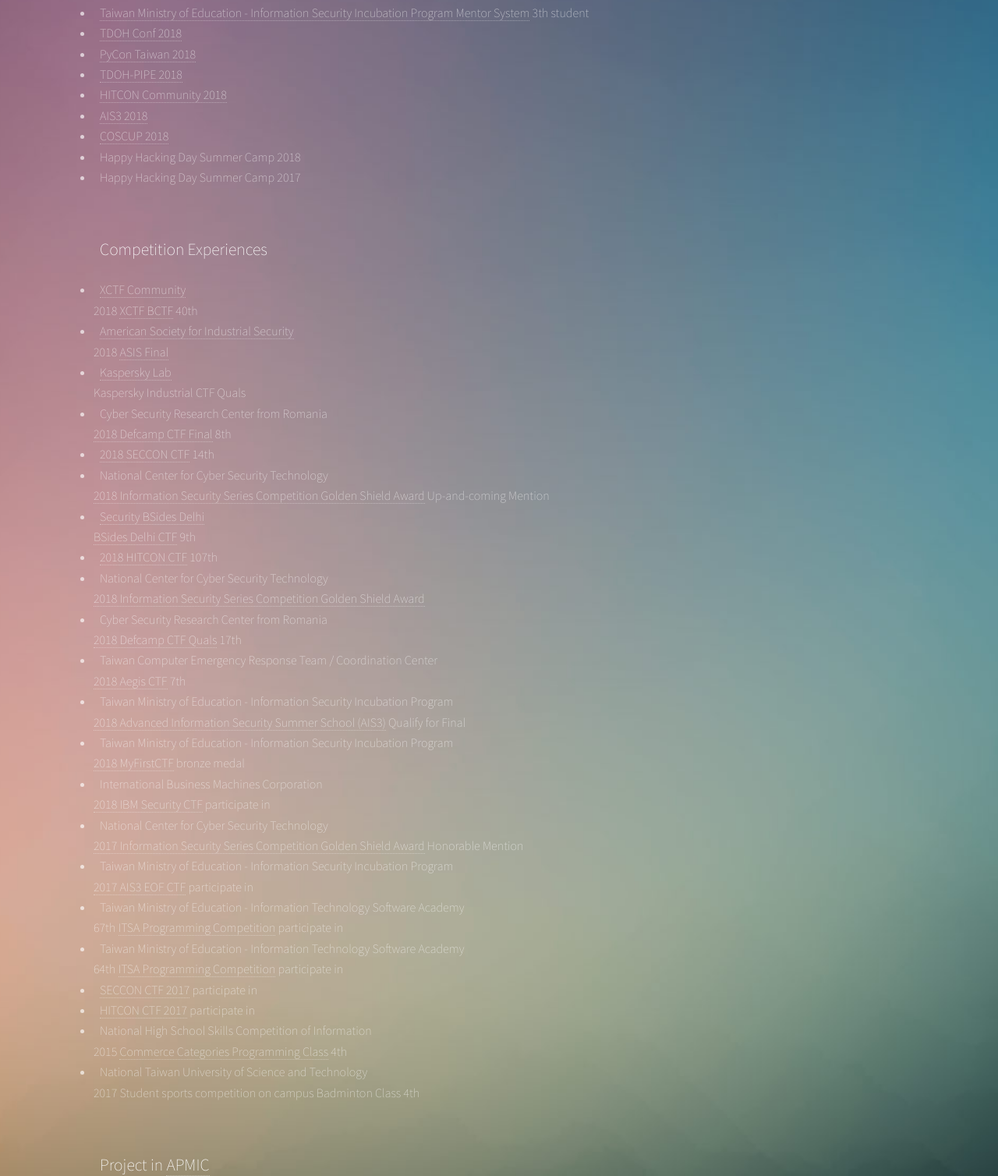
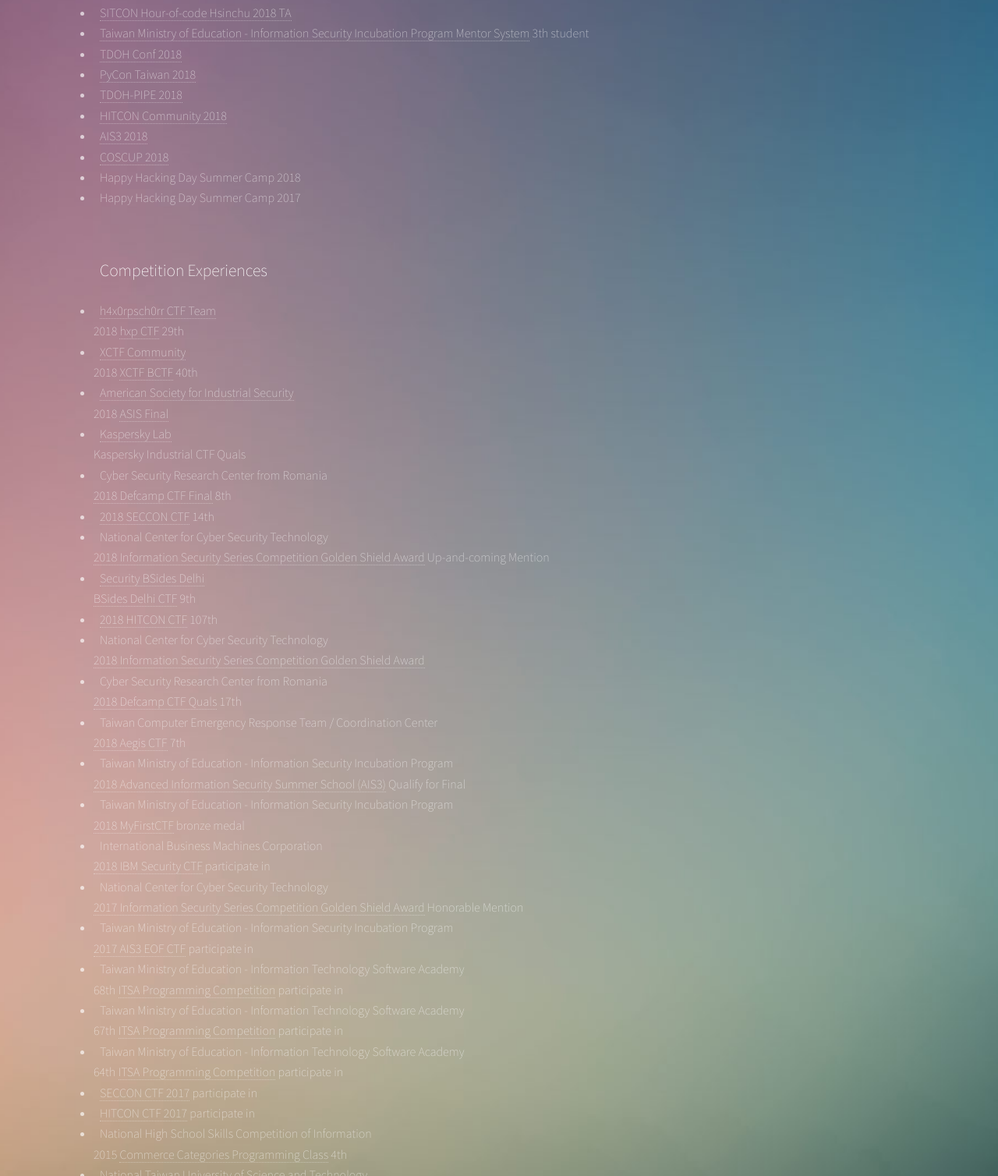
Before and after one commit to killua4564/killua4564.github.io, a plain HTML site: page index.html in a window 1280 px wide. Shown: the part 1027-2535 px from the top of the page at 78% size. Drawn offline with Linux system fonts and the light colour scheme.

Commit message:
add sitcon hoc and hxp and itsa

```diff
--- a/index.html
+++ b/index.html
@@ -45,6 +45,7 @@
 					<ul>
 						<li><a href="https://ctftime.org/team/61603">10sec</a> Team member</li>
 						<li><a href="https://ctftime.org/team/31431">BaR</a> Team member</li>
+						<li><a href="https://sitcon.kktix.cc/events/2018-hoc-hualien">SITCON Hour-of-code Hsinchu 2018 TA</a></li>
 						<li><a href="https://isip.moe.edu.tw/?page_id=368">Taiwan Ministry of Education - Information Security Incubation Program Mentor System</a> 3th student</li>
 						<li><a href="https://tdoh-conf.online/2018/">TDOH Conf 2018</a></li>
 						<li><a href="https://tw.pycon.org/2018/zh-hant/">PyCon Taiwan 2018</a></li>
@@ -59,6 +60,8 @@
 				<h2>Competition Experiences</h2>
 				<section class="thumbnails">
 					<ul>
+						<li><a href="https://hxp.io/blog/">h4x0rpsch0rr CTF Team</a></li>
+						<span>2018 <a href="https://2018.ctf.link/internal/challenges">hxp CTF</a> 29th</span>
 						<li><a href="https://www.xctf.org.cn/">XCTF Community</a></li>
 						<span>2018 <a href="http://bctf.xctf.org.cn/">XCTF BCTF</a> 40th</span>
 						<li><a href="https://www.asisonline.org/">American Society for Industrial Security</a></li>
@@ -90,6 +93,8 @@
 						<li>Taiwan Ministry of Education - Information Security Incubation Program</li>
 						<span><a href="https://ais3.org/eof2017/">2017 AIS3 EOF CTF</a> participate in</span>
 						<li>Taiwan Ministry of Education - Information Technology Software Academy</li>
+						<span>68th <a href="https://www.itsa.org.tw/">ITSA Programming Competition</a> participate in</span>
+						<li>Taiwan Ministry of Education - Information Technology Software Academy</li>
 						<span>67th <a href="https://www.itsa.org.tw/">ITSA Programming Competition</a> participate in</span>
 						<li>Taiwan Ministry of Education - Information Technology Software Academy</li>
 						<span>64th <a href="https://www.itsa.org.tw/">ITSA Programming Competition</a> participate in</span>
```
